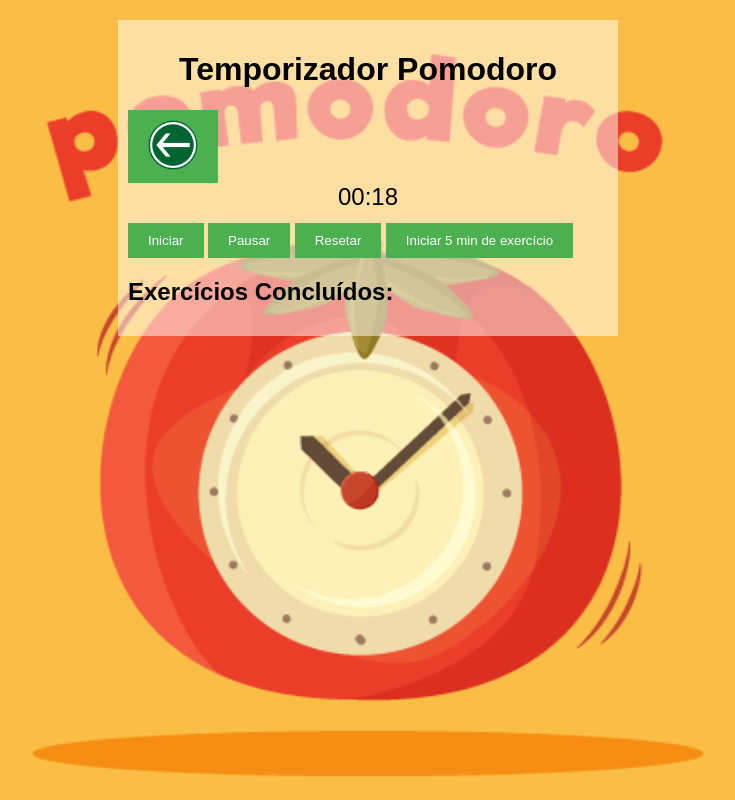
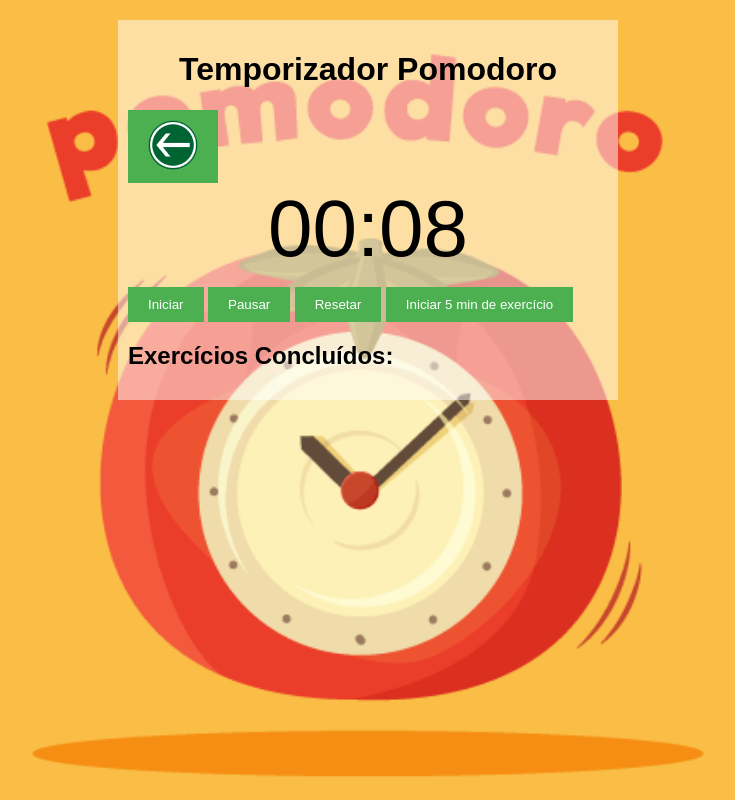
Before and after one commit to BrunoSanzovo/mini-projeto-mar-o, a plain HTML site: page index.html in a window 1280 px wide. Both pictures are taken after a click on the button "Iniciar". Shown: the whole page, without its empty margins (272-1007 px from the left). Drawn offline with Linux system fonts and the light colour scheme; no server answers.

Commit message:
fix numbers

```diff
--- a/index.html
+++ b/index.html
@@ -11,7 +11,7 @@
         <h1>Temporizador Pomodoro</h1>
         <button class="button"><a href="principal.html"><img src="assets/voltar.png" alt="Menu Principal" width="50" height="50"></a></button>
         <div class="timer">
-            <span class="timer" id="minutes">25</span>:<span class="timer" id="seconds">00</span>
+            <span class="timer" id="minutes">25</span><span id="colon">:</span><span class="timer" id="seconds">00</span>
         </div>
         <div>
           <button id="start">Iniciar</button>
--- a/script.js
+++ b/script.js
@@ -1,6 +1,6 @@
 let timer;
 let isRunning = false;
-let remainingTime = parseInt(localStorage.getItem('remainingTime')) || 1 * 30; // Inicialmente definido como 25 minutos
+let remainingTime = parseInt(localStorage.getItem('remainingTime')) || 1 * 10; // Inicialmente definido como 25 minutos
 let stretchInterval;
 let completedExercises = JSON.parse(localStorage.getItem('completedExercises')) || [];
 
@@ -42,7 +42,7 @@ buttonExercise.addEventListener('click', function() {
 });
 
 function timerExercice(){
-    remainingTime = 1 * 15;
+    remainingTime = 1 * 5;
     startTimer(remainingTime);
 }
 
@@ -54,7 +54,7 @@ let buttonIniciar = document.getElementById('start')
 buttonIniciar.addEventListener('click', timerFocus)
 
 function timerFocus(){
-    remainingTime = 1 * 20
+    remainingTime = 1 * 10
     startTimer(remainingTime)
 }
 
@@ -88,10 +88,14 @@ function displayExercises(){
 function updateTimerDisplay() {
     const minutesDisplay = document.getElementById('minutes');
     const secondsDisplay = document.getElementById('seconds');
+    const colonDisplay = document.getElementById('colon');
     const minutes = Math.floor(remainingTime / 60);
     const seconds = remainingTime % 60;
     minutesDisplay.textContent = minutes < 10 ? `0${minutes}` : minutes;
     secondsDisplay.textContent = seconds < 10 ? `0${seconds}` : seconds;
+    minutesDisplay.style.fontSize = '80px';
+    secondsDisplay.style.fontSize = '80px';
+    colonDisplay.style.fontSize = '80px';
     if (remainingTime === 0) {
         AlertSound()
     }
@@ -131,6 +135,7 @@ function startTimer() {
                 updateTimerDisplay();
             } else {
                 clearInterval(timer);
+                isRunning = false;
                 // completeExerciseButton.style.display = 'block';
             }
         }, 1000);
--- a/styles.css
+++ b/styles.css
@@ -43,7 +43,6 @@ h1 {
 }
 
 
-
 .timer {
     font-size: 80px;
     text-align: center;
```
